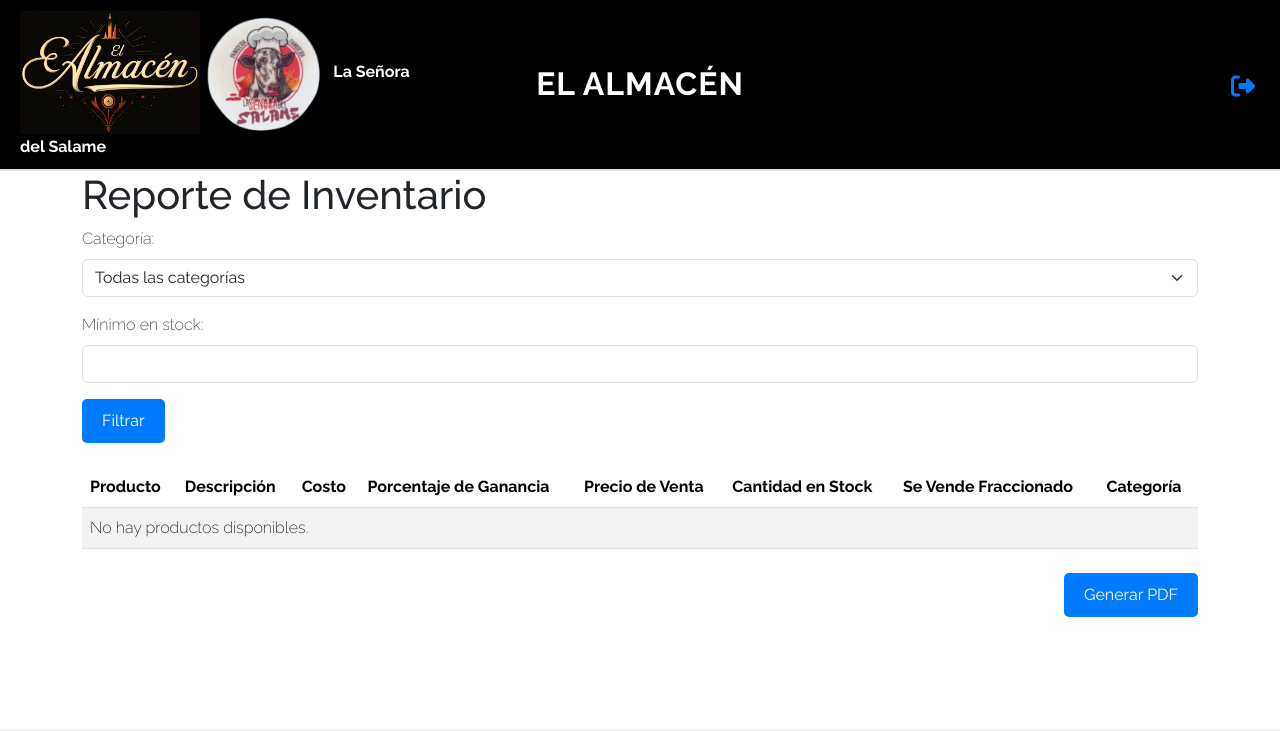
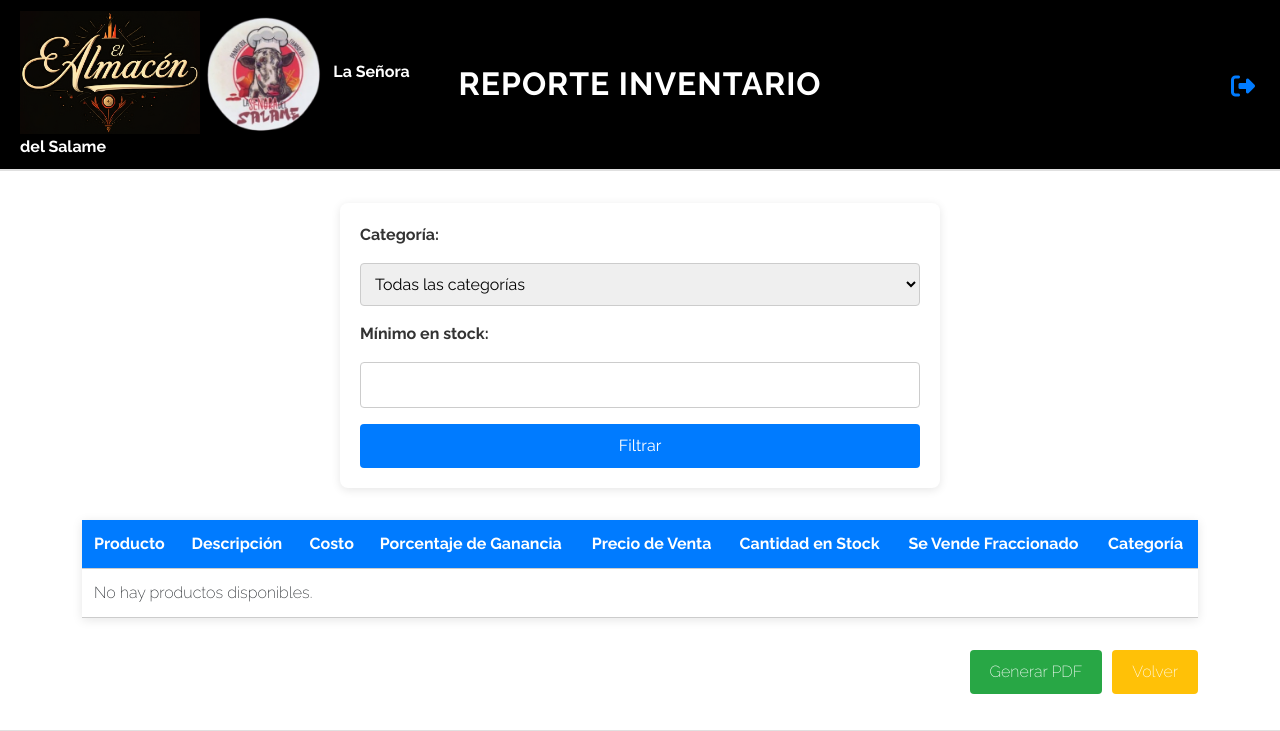
Before and after one commit to NicoButter/el_almacen, a Django app: page /reports/inventory_report/ in a window 1280 px wide. Shown: the top 731 px of the page. Run offline with Django 5.2, Linux system fonts and the light colour scheme; data that the repository does not hold is empty; some libraries are stand-ins or nearby versions.

Commit message:
correcciones

```diff
--- /dev/null
+++ b/reports/static/reports/css/inventory_report_styles.css
@@ -0,0 +1,133 @@
+/* Formulario */
+.filter-form {
+    max-width: 600px;
+    margin: 2rem auto;
+    background-color: #fff;
+    padding: 20px;
+    border-radius: 8px;
+    box-shadow: 0 2px 10px rgba(0, 0, 0, 0.1);
+  }
+
+  .form-group {
+    margin-bottom: 1rem;
+  }
+
+  label {
+    font-weight: bold;
+    margin-bottom: 0.5rem;
+    display: block;
+    color: #333;
+  }
+
+  .select-input,
+  .input-field {
+    width: 100%;
+    padding: 10px;
+    margin-top: 0.5rem;
+    border-radius: 4px;
+    border: 1px solid #ccc;
+  }
+
+  .select-input:focus,
+  .input-field:focus {
+    outline: none;
+    border-color: #007bff;
+  }
+
+  .btn-submit {
+    background-color: #007bff;
+    color: #fff;
+    border: none;
+    padding: 10px 20px;
+    border-radius: 4px;
+    cursor: pointer;
+    width: 100%;
+    font-size: 16px;
+  }
+
+  .btn-submit:hover {
+    background-color: #0056b3;
+  }
+
+  /* Tabla */
+  .inventory-table {
+    width: 100%;
+    margin-top: 2rem;
+    border-collapse: collapse;
+    background-color: #fff;
+    box-shadow: 0 2px 10px rgba(0, 0, 0, 0.1);
+  }
+
+  .inventory-table th,
+  .inventory-table td {
+    padding: 12px;
+    text-align: left;
+    border-bottom: 1px solid #ccc;
+  }
+
+  .inventory-table th {
+    background-color: #007bff;
+    color: #fff;
+  }
+
+  .inventory-table tr:hover {
+    background-color: #f4f7fa;
+  }
+
+  /* Botones */
+  .button-container {
+    display: flex;
+    justify-content: flex-end;
+    margin-top: 2rem;
+  }
+
+  .btn-pdf,
+  .btn-back {
+    background-color: #28a745;
+    color: #fff;
+    padding: 10px 20px;
+    border-radius: 4px;
+    margin-left: 10px;
+    text-decoration: none;
+    font-size: 16px;
+  }
+
+  .btn-pdf:hover {
+    background-color: #218838;
+  }
+
+  .btn-back {
+    background-color: #ffc107;
+  }
+
+  .btn-back:hover {
+    background-color: #e0a800;
+  }
+
+  /* Responsividad */
+  @media (max-width: 768px) {
+    .filter-form {
+      padding: 15px;
+    }
+
+    .btn-submit {
+      font-size: 14px;
+    }
+
+    .inventory-table th,
+    .inventory-table td {
+      padding: 8px;
+    }
+  }
+
+  @media (max-width: 480px) {
+    .inventory-table th,
+    .inventory-table td {
+      font-size: 14px;
+    }
+
+    .btn-pdf,
+    .btn-back {
+      font-size: 14px;
+    }
+  }
--- a/reports/templates/reports/reporte_inventario.html
+++ b/reports/templates/reports/reporte_inventario.html
@@ -1,14 +1,24 @@
 {% extends 'base.html' %}
+
+{% load static %}
+
+{% block header_title %}
+    Reporte Inventario
+{% endblock %}
+
 {% block title %}Reporte de Inventario{% endblock %}
+
+{% block extra_styles %}
+    <link href="{% static 'reports/css/inventory_report_styles.css' %}" rel="stylesheet">
+{% endblock %}
+
 {% block content %}
 
-<h1>Reporte de Inventario</h1>
-
 <!-- Formulario de Filtros -->
-<form method="GET" action="{% url 'inventory_report' %}">
-  <div class="mb-3">
-    <label for="categoria" class="form-label">Categoría:</label>
-    <select name="categoria" id="categoria" class="form-select">
+<form method="GET" action="{% url 'inventory_report' %}" class="filter-form">
+  <div class="form-group">
+    <label for="categoria">Categoría:</label>
+    <select name="categoria" id="categoria" class="select-input">
       <option value="">Todas las categorías</option>
       {% for categoria in categorias %}
         <option value="{{ categoria.id }}" {% if categoria.id == request.GET.categoria %}selected{% endif %}>
@@ -18,16 +28,16 @@
     </select>
   </div>
 
-  <div class="mb-3">
-    <label for="min_stock" class="form-label">Mínimo en stock:</label>
-    <input type="number" name="min_stock" id="min_stock" class="form-control" value="{{ request.GET.min_stock }}">
+  <div class="form-group">
+    <label for="min_stock">Mínimo en stock:</label>
+    <input type="number" name="min_stock" id="min_stock" class="input-field" value="{{ request.GET.min_stock }}">
   </div>
 
-  <button type="submit" class="btn btn-primary">Filtrar</button>
+  <button type="submit" class="btn-submit">Filtrar</button>
 </form>
 
 <!-- Tabla de Inventario -->
-<table class="table table-striped mt-4">
+<table class="inventory-table">
   <thead>
     <tr>
       <th>Producto</th>
@@ -65,8 +75,9 @@
 </table>
 
 <!-- Botón para generar PDF -->
-<div class="text-end mt-4">
-  <a href="{% url 'inventory_report_pdf' %}" class="btn btn-primary">Generar PDF</a>
+<div class="button-container">
+  <a href="{% url 'inventory_report_pdf' %}" class="btn-pdf">Generar PDF</a>
+  <a href="{% url 'reports_dashboard' %}" class="btn-back">Volver</a>
 </div>
 
 {% endblock %}
--- a/reports/views.py
+++ b/reports/views.py
@@ -307,6 +307,9 @@ def reporte_ventas(request):
         {'etiqueta': 'Año', 'total': float(total_ventas_anio)},
     ]
 
+    print(grafico_datos)
+
+
     return render(request, 'reports/sales_report.html', {
         'total_ventas_dia': total_ventas_dia,
         'total_fiado_dia': total_fiado_dia,
--- a/templates/base.html
+++ b/templates/base.html
@@ -14,13 +14,16 @@
     <link href="{% static 'sales/css/buscar_venta_styles.css' %}" rel="stylesheet"/>
     <link href="{% static 'css/base_styles.css' %}" rel="stylesheet">
 
+    {% block extra_styles %}{% endblock %}
+
     <link rel="preconnect" href="https://fonts.googleapis.com">
     <link rel="preconnect" href="https://fonts.gstatic.com" crossorigin>
     <link href="https://fonts.googleapis.com/css2?family=Raleway:ital,wght@0,100..900;1,100..900&display=swap" rel="stylesheet">
 
-    {% block extra_styles %}{% endblock %}
 
     <script src="https://kit.fontawesome.com/16c678032e.js" crossorigin="anonymous"></script>
+    <script src="https://cdn.jsdelivr.net/npm/chart.js"></script>
+
 
 </head>
 <body>
```
Also changed, not shown: clients/static/clients/css/list_clients_styles.css (+71 -51 lines), clients/templates/clients/list_clients.html (+10 -17 lines), reports/static/reports/css/sales_report_styles.css (added, +143 -0 lines), reports/templates/reports/sales_report.html (+74 -28 lines).
